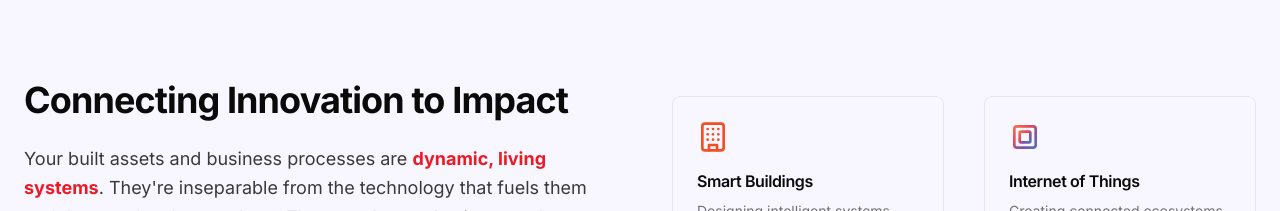
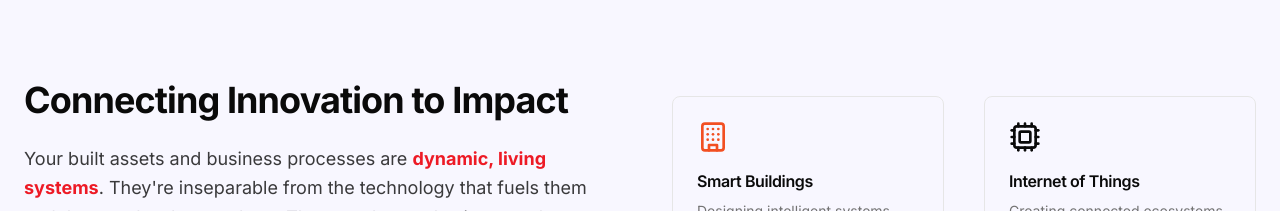
Before and after one commit to andre-bourgeois/andre-bourgeois.github.io, a React (Vite) app: page / in a window 1280 px wide. Shown: the part 800-1011 px from the top of the page. Built offline with nearby package versions, Linux system fonts and the light colour scheme.

Commit message:
Reverted to commit c7a8b9ef01d666ad477c3a122453407d0c0c3a99

```diff
--- a/src/components/icons/CpuIcon.tsx
+++ b/src/components/icons/CpuIcon.tsx
@@ -3,25 +3,15 @@ import React from 'react';
 const CpuIcon = (props: React.SVGProps<SVGSVGElement>) => (
   <svg
     xmlns="http://www.w3.org/2000/svg"
-    width="24"
-    height="24"
+    width="24" height="24"
     viewBox="0 0 24 24"
     fill="none"
-    stroke="url(#brand-gradient)"
+    stroke="currentColor"
     strokeWidth="2"
     strokeLinecap="round"
     strokeLinejoin="round"
     {...props}
   >
-    <defs>
-      <linearGradient id="brand-gradient" x1="0%" y1="0%" x2="100%" y2="100%">
-        <stop offset="0%" stopColor="#F24F22" stopOpacity="0.8" />
-        <stop offset="33%" stopColor="#ED1A25" stopOpacity="0.8" />
-        <stop offset="66%" stopColor="#612D90" stopOpacity="0.8" />
-        <stop offset="100%" stopColor="#314CA3" stopOpacity="0.8" />
-      </linearGradient>
-    </defs>
-
     <path d="M12 20v2" />
     <path d="M12 2v2" />
     <path d="M17 20v2" />
```
